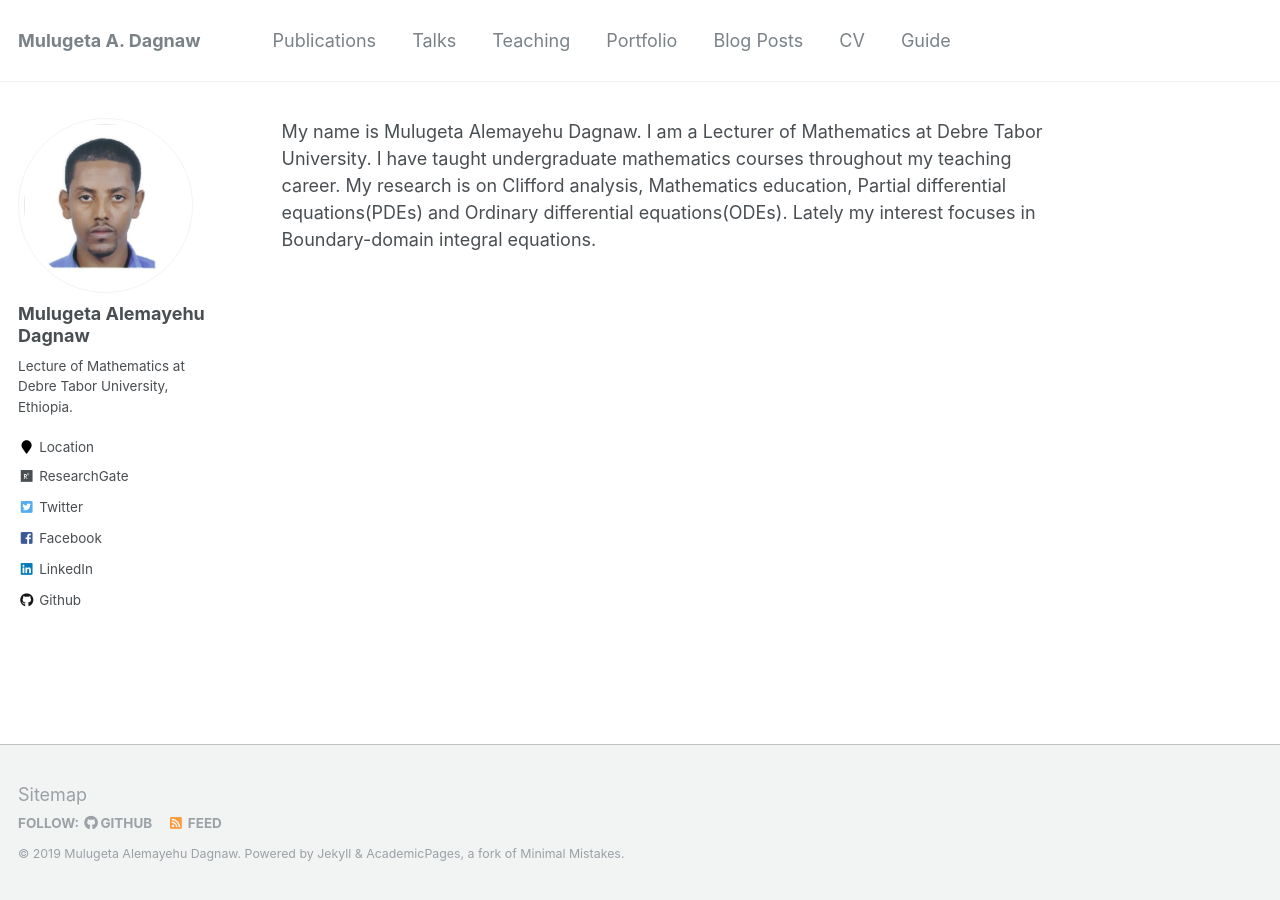
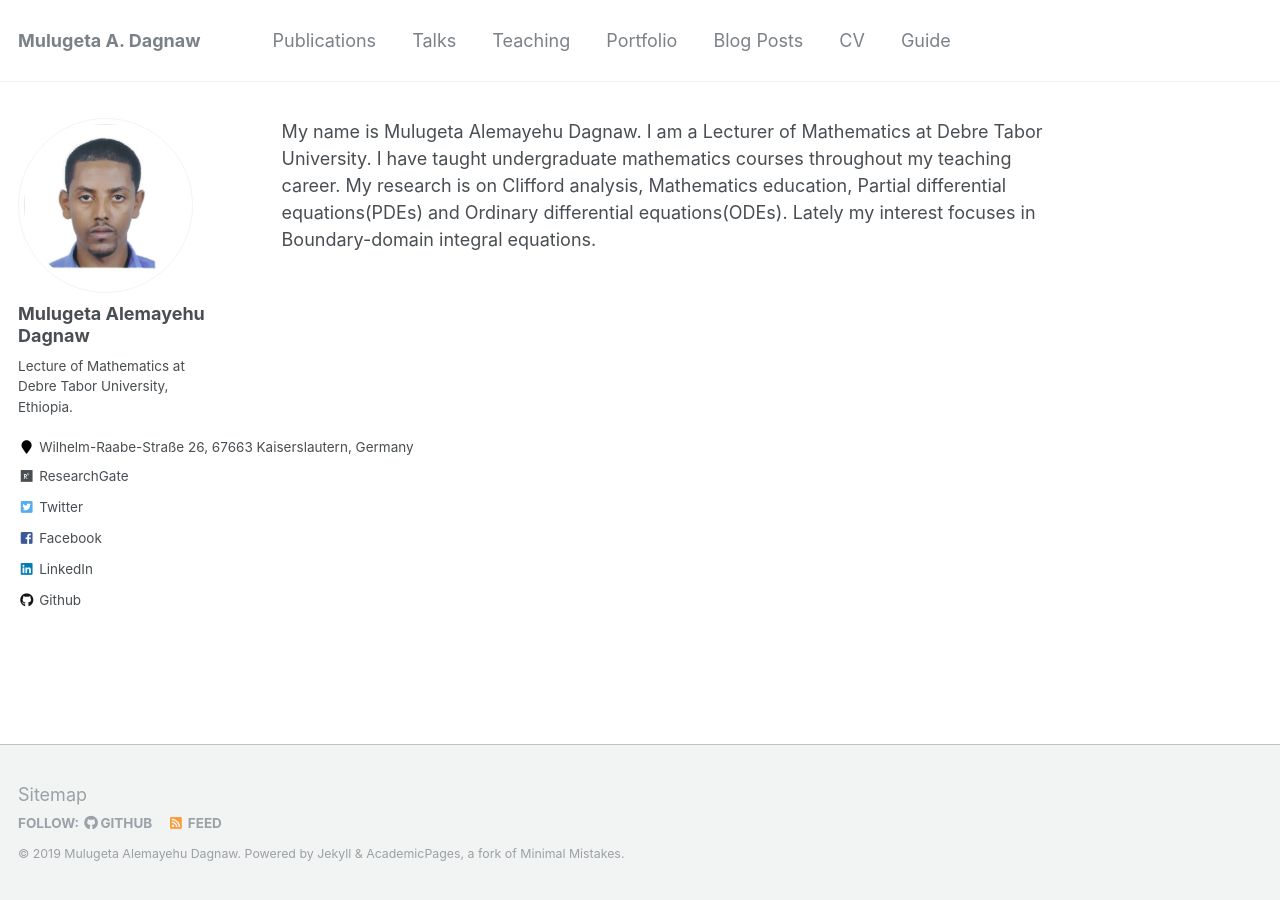
Before and after one commit to muledagnaw/muledagnaw.github.io, a Jekyll site: the page built from _pages/about.md, in a window 1280 px wide. Built offline with Jekyll 4.4.1, drawn with Linux system fonts in a browser that asks for light colours.

Commit message:
my location changed

```diff
--- a/_config.yml
+++ b/_config.yml
@@ -83,7 +83,7 @@ author:
   name             : "Mulugeta Alemayehu Dagnaw"
   avatar           : "mule.png"
   bio              :  "Lecture of Mathematics at Debre Tabor University, Ethiopia."
-  location         : "Location"
+  location         : "Wilhelm-Raabe-Straße 26, 67663 Kaiserslautern, Germany"
   employer         :
   pubmed           : #"https://www.ncbi.nlm.nih.gov/pubmed/?term=john+snow"
   googlescholar    : #"http://yourfullgooglescholarurl.com"
```
